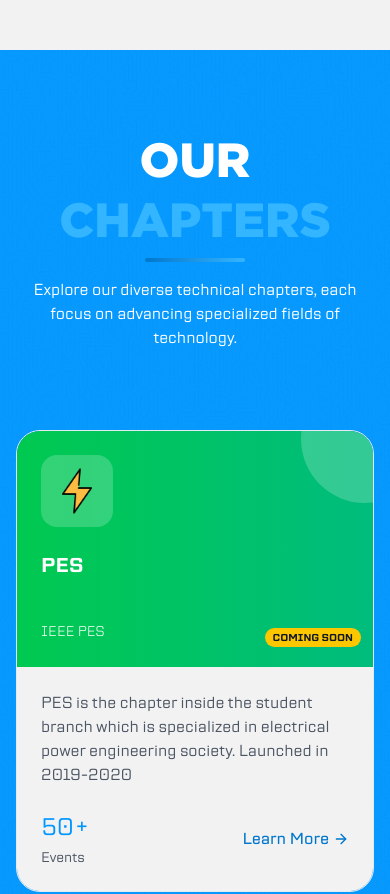
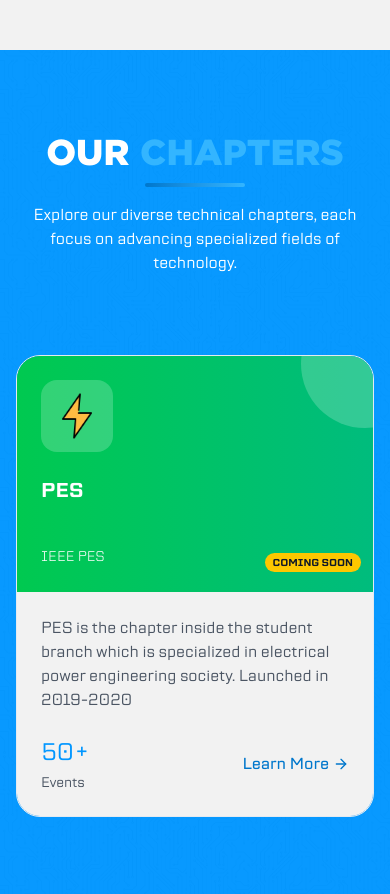
Before and after one commit to ieeesha10-svg/Ieee-website, a React (Vite) app in the folder client/: page / in a window 390 px wide. Shown: the part 6821-7715 px from the top of the page. Built offline with nearby package versions, Linux system fonts and the light colour scheme; no server answers.

Commit message:
style: change text size for smaller screens

```diff
--- a/client/src/components/SectionHeader.jsx
+++ b/client/src/components/SectionHeader.jsx
@@ -26,7 +26,7 @@ export default function SectionTitle({
 }) {
 	return (
 		<div className={twMerge("inline-block", className)}>
-			<h2 className="font-black text-5xl sm:text-7xl leading-tight uppercase">
+			<h2 className="font-black text-4xl sm:text-5xl md:text-7xl leading-tight uppercase">
 				<span className={textStyles[variant]}>{title}</span>{" "}
 				<span className={highlightClasses[highlightColor]}>{highlight}</span>
 			</h2>
```
